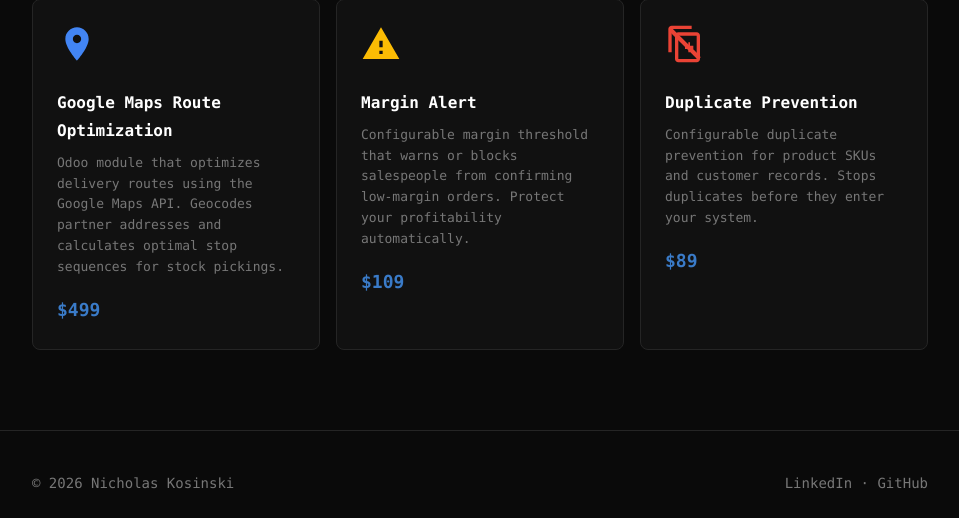
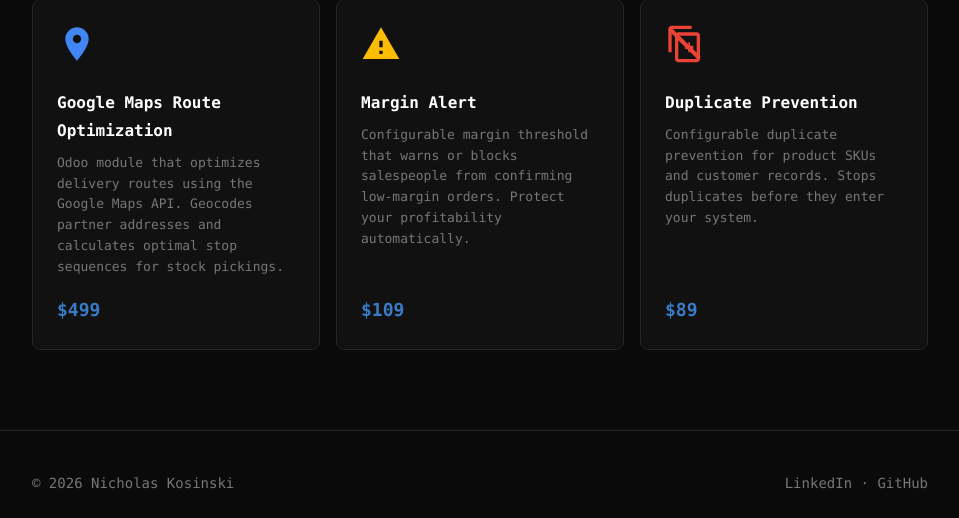
Before and after one commit to nko614/kosinski-website, a Flask app: page /projects in a window 1280 px wide. Shown: the part 747-1265 px from the top of the page, without its empty margins (160-1119 px from the left). Run offline with Flask 3, Linux system fonts and the light colour scheme; some libraries are stand-ins or nearby versions.

Commit message:
update pricing on apps

```diff
--- a/static/css/style.css
+++ b/static/css/style.css
@@ -834,6 +834,8 @@ a.project-item:hover .project-arrow {
     padding: 24px;
     cursor: pointer;
     transition: border-color 0.2s, background 0.2s;
+    display: flex;
+    flex-direction: column;
 }
 
 .odoo-app-card:hover {
@@ -857,12 +859,14 @@ a.project-item:hover .project-arrow {
     color: var(--text-dim);
     line-height: 1.6;
     margin-bottom: 16px;
+    flex: 1;
 }
 
 .odoo-app-price {
     font-size: 18px;
     font-weight: 700;
     color: #3a7bc8;
+    margin-top: auto;
 }
 
 /* App Modal */
```
